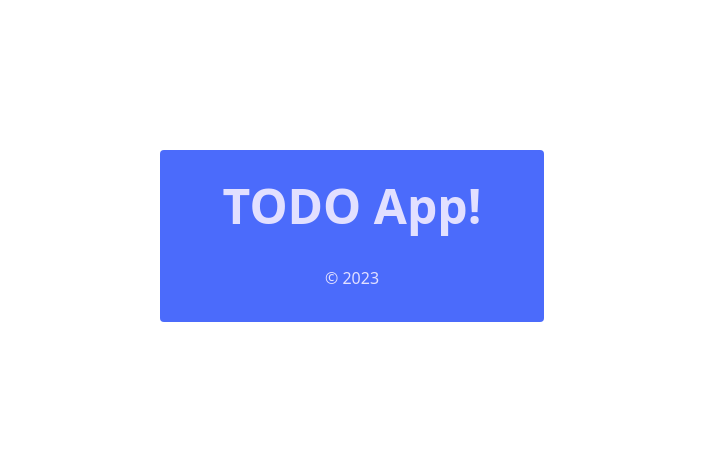
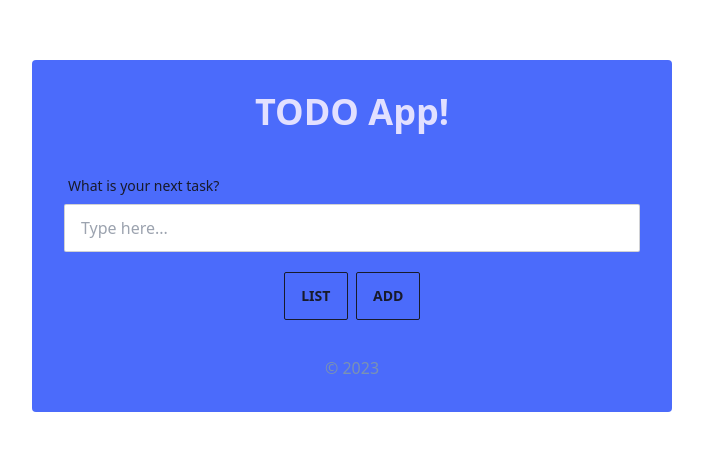
Before and after one commit to yrehan32/react-todo-app, a React (Vite) app: page / in a window 1280 px wide. Shown: the part 164-614 px from the top of the page, without its empty margins (288-991 px from the left). Built offline with nearby package versions, Linux system fonts and the light colour scheme.

Commit message:
feat: setup layout

```diff
--- a/src/App.tsx
+++ b/src/App.tsx
@@ -1,20 +1,60 @@
+import { useState } from "react";
+import Modal from "./components/Modal";
+
 function App() {
+  const [newTask, setNewTask] = useState("");
+
   return (
     <>
-      <div className="h-screen flex justify-center items-center">
-        <div className="card w-96 bg-primary text-primary-content">
-          <div className="card-body items-center text-center">
-            <h1 className="text-5xl font-bold">
-              TODO App!
-            </h1>
-            <p className="mt-7">
-              &copy; { new Date().getFullYear() }
-            </p>
+      <form>
+        <div className="h-screen flex justify-center items-center">
+          <div className="card w-screen ml-5 mr-5 md:w-3/4 md:ml-0 md:mr-0 lg:w-3/6 bg-primary text-primary-content">
+            <div className="card-body items-center text-center">
+              <h1 className="text-4xl font-bold">TODO App!</h1>
+
+              <div className="form-control w-full mt-7">
+                <label className="label">
+                  <span className="label-text">What is your next task?</span>
+                </label>
+                <input
+                  type="text"
+                  placeholder="Type here..."
+                  className="input input-bordered w-full"
+                  value={newTask}
+                  onChange={(e) => setNewTask(e.target.value)}
+                />
+              </div>
+
+              <div className="grid grid-cols-2 gap-2 mt-3">
+                <button
+                  type="button"
+                  className="btn btn-outline"
+                  onClick={() =>
+                    (
+                      document.getElementById("todoList") as HTMLDialogElement
+                    )?.showModal()
+                  }
+                >
+                  List
+                </button>
+                <button type="submit" className="btn btn-outline">
+                  Add
+                </button>
+              </div>
+
+              <p className="text-secondary mt-7">
+                &copy; {new Date().getFullYear()}
+              </p>
+            </div>
           </div>
         </div>
-      </div>
+      </form>
+
+      <Modal id="todoList" title="TODO List">
+        Hello World!
+      </Modal>
     </>
-  )
+  );
 }
 
-export default App
+export default App;
--- /dev/null
+++ b/src/components/Modal.tsx
@@ -0,0 +1,25 @@
+interface ModalProps {
+  id: string;
+  title: string;
+  children: React.ReactNode;
+}
+
+function Modal({ id, title, children }: ModalProps) {
+  return (
+    <>
+      <dialog id={id} className="modal">
+        <div className="modal-box">
+          <form method="dialog">
+            <button className="btn btn-sm btn-circle btn-ghost absolute right-2 top-2">
+              ✕
+            </button>
+          </form>
+          <h3 className="font-bold text-lg">{title}</h3>
+          <p className="py-4">{children}</p>
+        </div>
+      </dialog>
+    </>
+  );
+}
+
+export default Modal;
```
